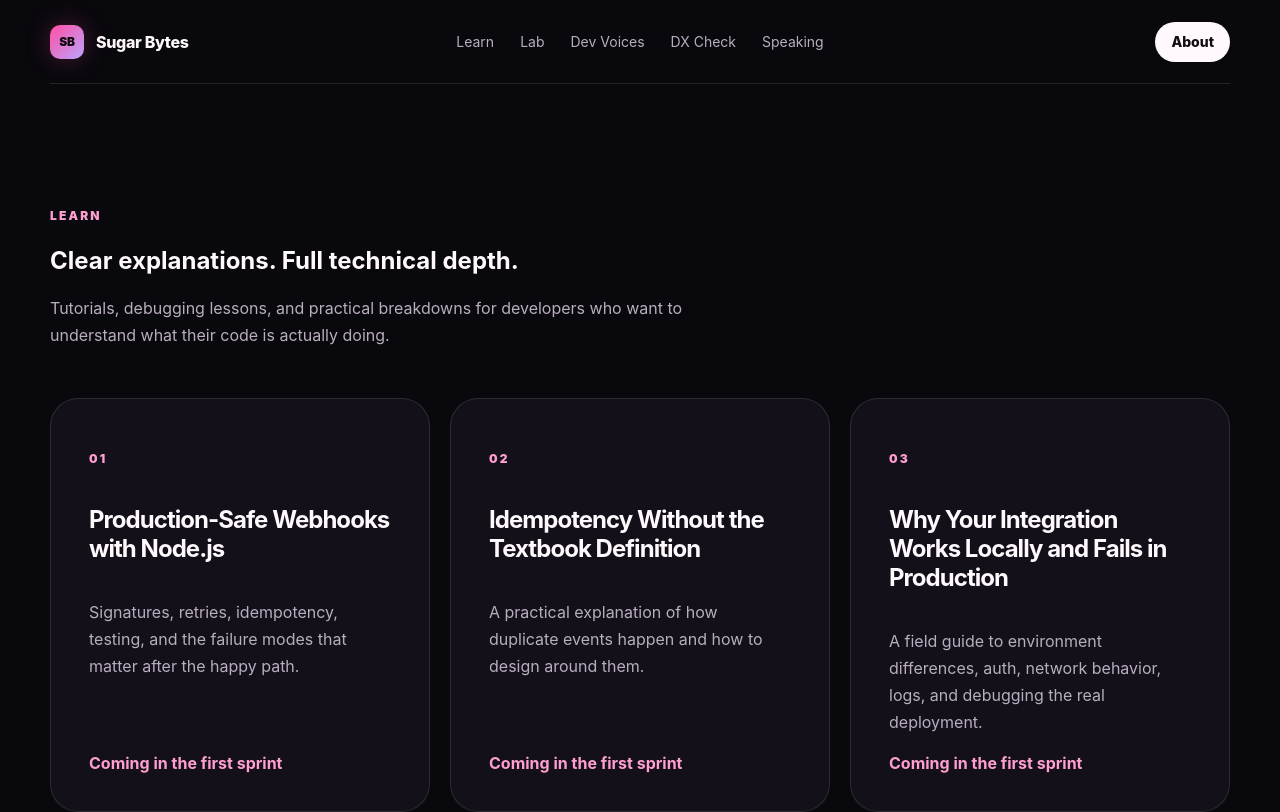
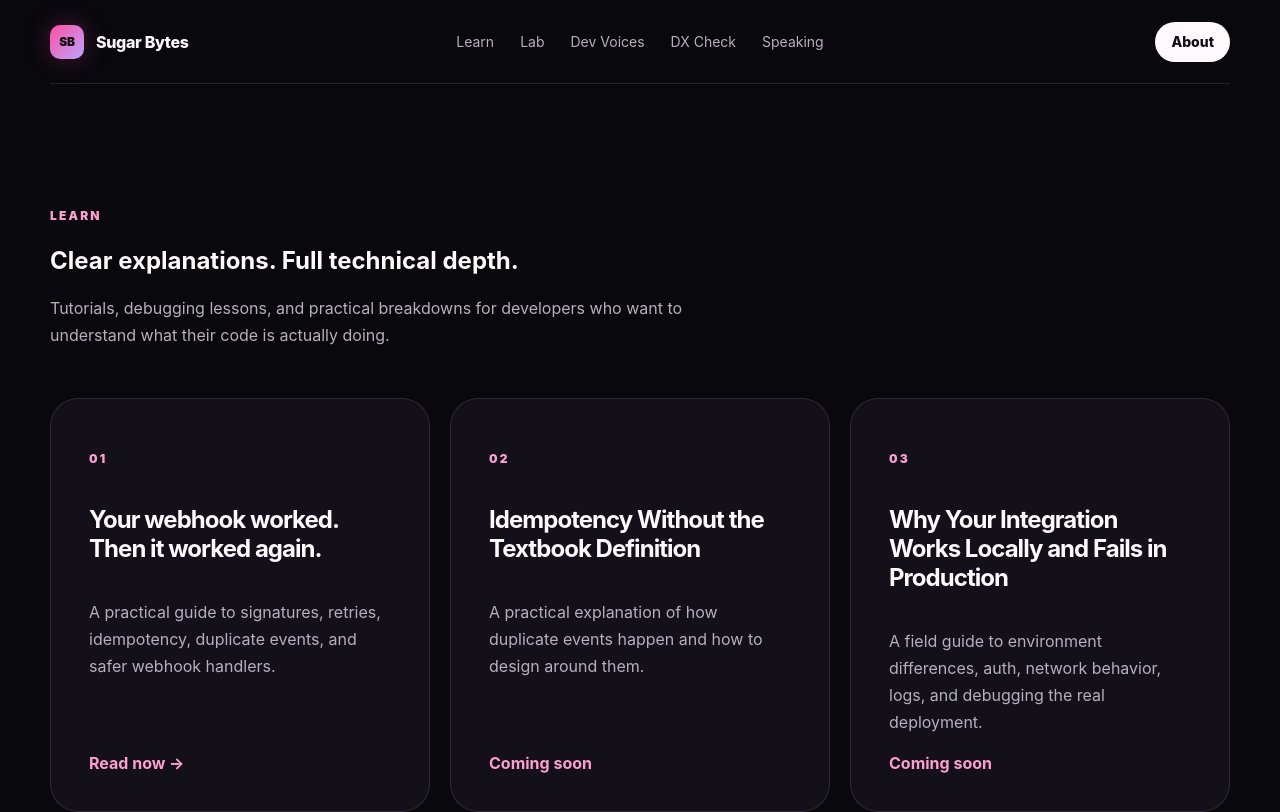
Before and after one commit to KatrinaFinney/sugar-bytes, a Next.js app: page /learn in a window 1280 px wide. Shown: the top 812 px of the page. Built offline with nearby package versions, Linux system fonts and the light colour scheme.

Commit message:
Feature first published Learn article

```diff
--- a/app/learn/page.tsx
+++ b/app/learn/page.tsx
@@ -1,14 +1,64 @@
 export default function LearnPage() {
   const topics = [
-    { title: "Production-Safe Webhooks with Node.js", copy: "Signatures, retries, idempotency, testing, and the failure modes that matter after the happy path." },
-    { title: "Idempotency Without the Textbook Definition", copy: "A practical explanation of how duplicate events happen and how to design around them." },
-    { title: "Why Your Integration Works Locally and Fails in Production", copy: "A field guide to environment differences, auth, network behavior, logs, and debugging the real deployment." },
+    {
+      title: "Your webhook worked. Then it worked again.",
+      copy: "A practical guide to signatures, retries, idempotency, duplicate events, and safer webhook handlers.",
+      href: "/learn/webhook-worked-twice",
+      status: "Read now",
+    },
+    {
+      title: "Idempotency Without the Textbook Definition",
+      copy: "A practical explanation of how duplicate events happen and how to design around them.",
+      href: "#",
+      status: "Coming soon",
+    },
+    {
+      title: "Why Your Integration Works Locally and Fails in Production",
+      copy: "A field guide to environment differences, auth, network behavior, logs, and debugging the real deployment.",
+      href: "#",
+      status: "Coming soon",
+    },
   ];
+
   return (
     <main>
-      <header className="site-header"><a className="brand" href="/"><span className="brand-mark">SB</span><span>Sugar Bytes</span></a><nav className="nav"><a href="/learn">Learn</a><a href="/lab">Lab</a><a href="/dev-voices">Dev Voices</a><a href="/dx-check">DX Check</a><a href="/speaking">Speaking</a></nav><a className="button button-small" href="/about">About</a></header>
-      <section className="section"><div className="section-heading"><p className="kicker">LEARN</p><h1>Clear explanations. Full technical depth.</h1><p>Tutorials, debugging lessons, and practical breakdowns for developers who want to understand what their code is actually doing.</p></div><div className="program-grid">{topics.map((topic, index) => <article className="program-card" key={topic.title}><p className="kicker">0{index + 1}</p><h2>{topic.title}</h2><p>{topic.copy}</p><span className="text-link">Coming in the first sprint</span></article>)}</div></section>
-      <section className="section community-section"><div className="community-card"><p className="kicker">EDITORIAL PROMISE</p><h2>Easier to understand does not mean watered down.</h2><p>Sugar Bytes starts from real implementation details, then explains them with enough context that developers can use the idea, debug it, and make better decisions with it.</p></div></section>
+      <header className="site-header">
+        <a className="brand" href="/"><span className="brand-mark">SB</span><span>Sugar Bytes</span></a>
+        <nav className="nav"><a href="/learn">Learn</a><a href="/lab">Lab</a><a href="/dev-voices">Dev Voices</a><a href="/dx-check">DX Check</a><a href="/speaking">Speaking</a></nav>
+        <a className="button button-small" href="/about">About</a>
+      </header>
+
+      <section className="section">
+        <div className="section-heading">
+          <p className="kicker">LEARN</p>
+          <h1>Clear explanations. Full technical depth.</h1>
+          <p>Tutorials, debugging lessons, and practical breakdowns for developers who want to understand what their code is actually doing.</p>
+        </div>
+
+        <div className="program-grid">
+          {topics.map((topic, index) => (
+            <article className="program-card" key={topic.title}>
+              <p className="kicker">0{index + 1}</p>
+              <h2>{topic.title}</h2>
+              <p>{topic.copy}</p>
+              {topic.href === "#" ? (
+                <span className="text-link">{topic.status}</span>
+              ) : (
+                <a className="text-link" href={topic.href}>{topic.status} →</a>
+              )}
+            </article>
+          ))}
+        </div>
+      </section>
+
+      <section className="section community-section">
+        <div className="community-card">
+          <p className="kicker">EDITORIAL PROMISE</p>
+          <h2>Easier to understand does not mean watered down.</h2>
+          <p>Sugar Bytes starts from real implementation details, then explains them with enough context that developers can use the idea, debug it, and make better decisions with it.</p>
+        </div>
+      </section>
+
       <footer><div className="brand"><span className="brand-mark">SB</span><span>Sugar Bytes</span></div><p>Build better. Understand deeper.</p><p>© 2026 Sugar Bytes</p></footer>
     </main>
   );
```
